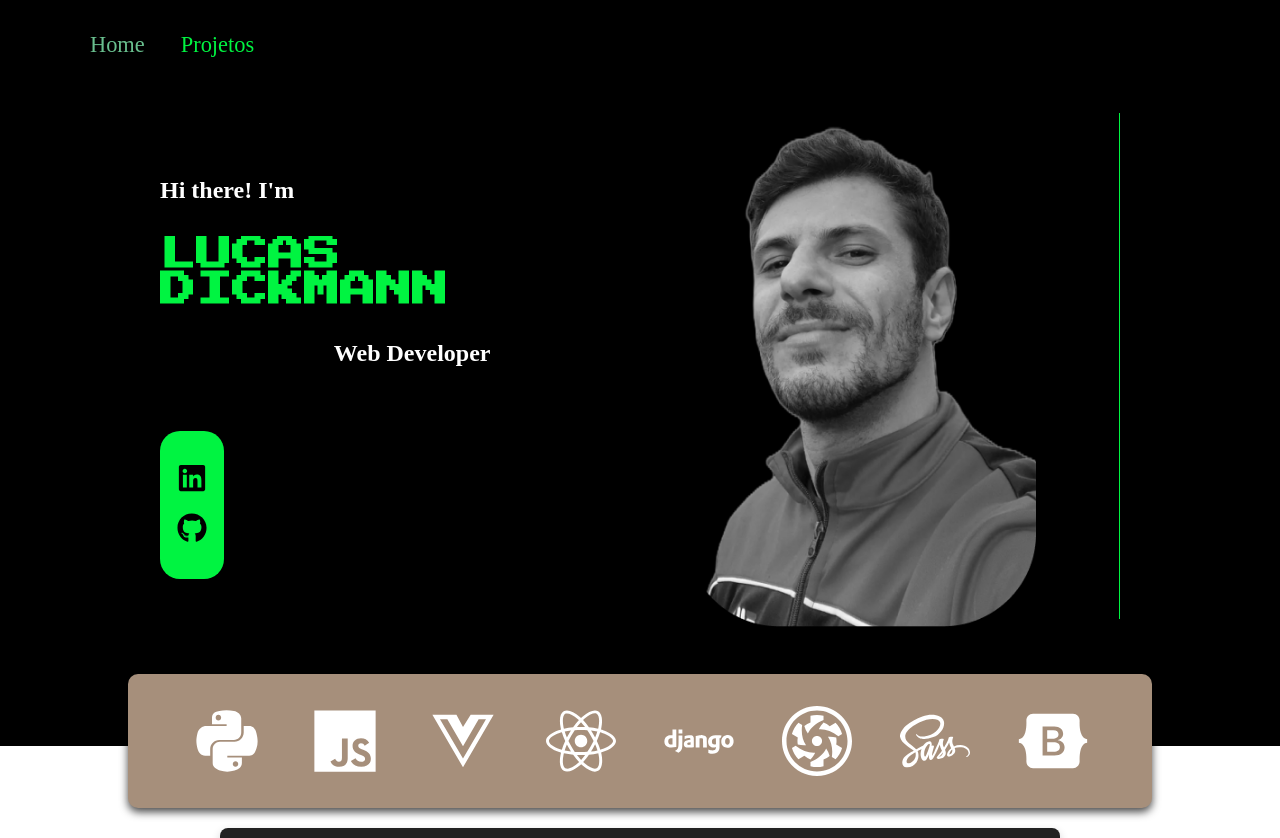
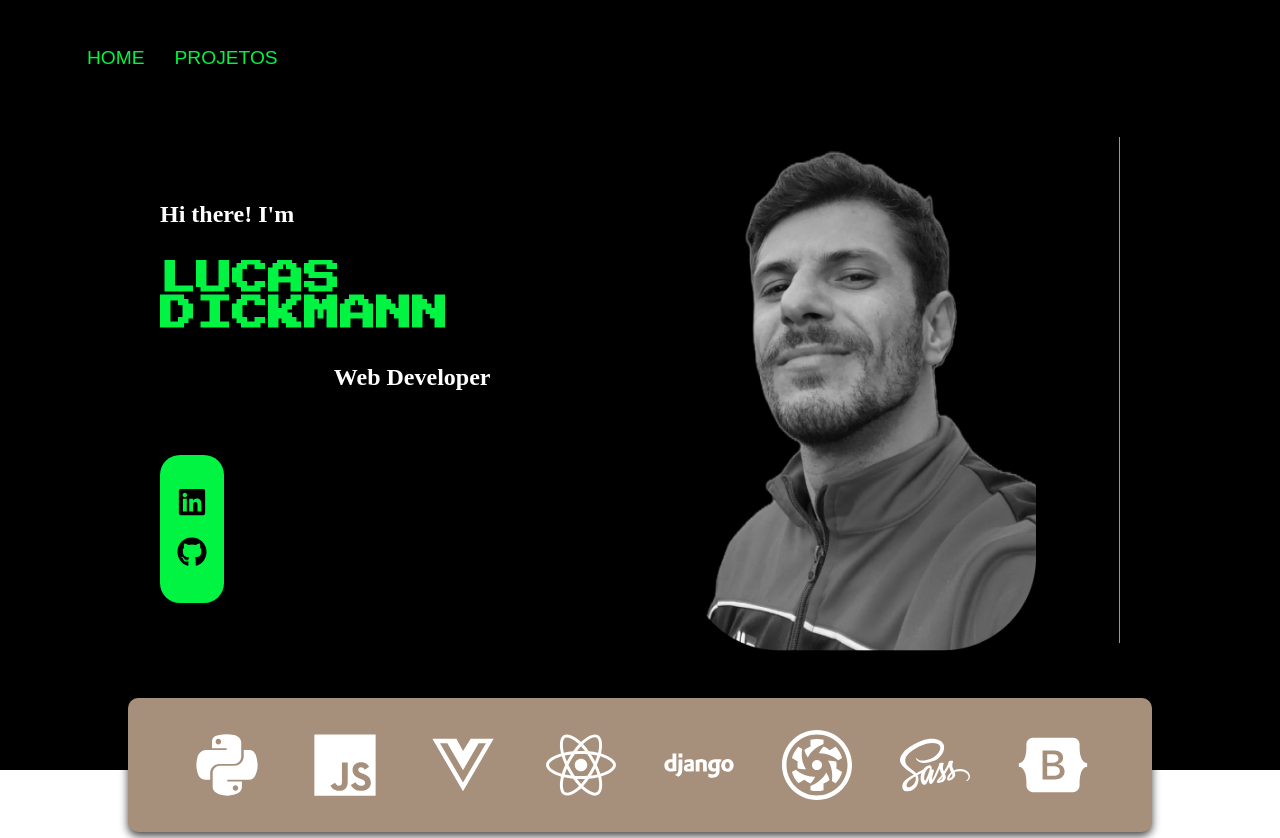
Before and after one commit to ldickmann/ldickmann.github.io, a React (Vite) app: page / in a window 1280 px wide. Shown: the top 838 px of the page. Built offline with nearby package versions, Linux system fonts and the light colour scheme.

Commit message:
STYLE: Componente NavLinks

```diff
--- a/src/components/NavLinks/index.jsx
+++ b/src/components/NavLinks/index.jsx
@@ -1,80 +1,116 @@
-import { Link, useLocation } from "react-router-dom";
-import styled, { css } from "styled-components";
+import { Link } from "react-router-dom";
+import styled from "styled-components";
 import PropTypes from "prop-types";
 
-const StyledLink = styled(Link)`
+const LinkText = styled.div`
+  font-size: 1.2rem;
+  text-align: center;
+  position: relative;
+  z-index: 2;
   color: var(--color-green);
   text-decoration: none;
-  padding: 1rem 0.5rem;
-  border-radius: 3px;
-  transition: background-color 0.3s ease, color 0.3s ease, padding 0.3s ease;
-  font-size: 1.4rem;
+  font-family: "Black Ops One", "Righteous", Arial, sans-serif;
+  text-transform: uppercase;
+  transition: 0.3s ease-in-out;
+  -webkit-transition: 0.3s ease-in-out;
+  transform: translate(0, 0);
+  -webkit-transform: translate(0, 0);
+  text-shadow: rgba(133, 185, 255, 0);
 
-  &:hover {
-    background-color: var(--color-white-medium);
-    color: var(--color-black-medium);
-    display: flex;
-    height: 30%;
+  &:after {
+    display: inline-block;
+    content: attr(data-text);
+    position: absolute;
+    top: 0px;
+    left: 0px;
+    transition: 0.3s ease-in-out;
+    -webkit-transition: 0.3s ease-in-out;
+    opacity: 0;
+    transform: translate(-20px, -50px) rotate(-20deg);
+    -webkit-transform: translate(-20px, -50px) rotate(-20deg);
+    color: var(--color-white);
+    max-width: 50%;
+    overflow: hidden;
+    visibility: hidden;
+  }
+`;
+
+const TestBox = styled.div`
+  position: absolute;
+  transition: 0.3s ease-in-out;
+  -webkit-transition: 0.3s ease-in-out;
+  left: 50%;
+  height: 25px;
+  width: 100%;
+  top: 15px;
+  background: transparent;
+  text-align: right;
+  overflow: hidden;
+  transform: translate(20px, -50px) rotate(20deg);
+  -webkit-transform: translate(20px, -50px) rotate(20deg);
+  z-index: 2;
+  opacity: 0;
+  transition-delay: 0.15s;
+  -webkit-transition-delay: 0.15s;
+  visibility: visible;
+
+  span {
+    font-size: 1.2rem;
+    position: absolute;
+    left: -50%;
+    z-index: 2;
+    color: var(--color-white);
+    text-decoration: none;
+    font-family: "Black Ops One", "Righteous", Arial, sans-serif;
+    text-transform: uppercase;
+    transition: 0.3s ease-in-out;
+    -webkit-transition: 0.3s ease-in-out;
+  }
+`;
+
+const NavStyleItem = styled(Link)`
+  position: relative;
+  display: inline-block;
+  height: 35px;
+  padding-top: 15px;
+  margin: 0 5px;
+  background: transparent;
+  z-index: 2;
+  color: #007bff;
+  text-decoration: none;
+  font-family: Arial, sans-serif;
+  text-transform: uppercase;
+  transition: 0.3s ease-in-out;
+  -webkit-transition: 0.3s ease-in-out;
+
+  &:hover ${LinkText}:after, &:hover ${TestBox} {
+    visibility: visible;
+    transform: translate(0, 0);
+    -webkit-transform: translate(0, 0);
+    opacity: 1;
   }
 
-  &:active {
-    background-color: var(--color-beige);
-    color: var(--color-white-medium);
+  &:hover ${LinkText} {
+    color: rgba(133, 185, 255, 0);
+    transition-delay: 0.3s;
+    -webkit-transition-delay: 0.3s;
   }
-
-  ${({ $isActive }) =>
-    $isActive &&
-    css`
-      color: var(--color-green-active);
-    `}
 `;
 
-const SidebarLink = styled(Link)`
-  color: white;
-  font-family: "Silkscreen", serif;
-  font-weight: 500;
-  font-size: 1.5rem;
-  width: 90%;
-  transition: opacity 0.3s ease, color 0.3s ease, padding 0.3s ease;
-  text-decoration: none;
-
-  &:hover {
-    opacity: 0.8;
-    color: var(--color-white-medium);
-    padding: 3.2rem 0.7rem;
-  }
-
-  &:active {
-    opacity: 0.6;
-    color: var(--color-green-active);
-  }
-
-  ${({ $isActive }) =>
-    $isActive &&
-    css`
-      color: var(--color-green-active);
-    `}
-`;
-
-const NavLinks = ({ children, to, isSidebar }) => {
-  const location = useLocation();
-  const isActive = location.pathname === to;
-
-  return isSidebar ? (
-    <SidebarLink to={to} $isActive={isActive}>
-      {children}
-    </SidebarLink>
-  ) : (
-    <StyledLink to={to} $isActive={isActive}>
-      {children}
-    </StyledLink>
+const NavLinks = ({ children, to }) => {
+  return (
+    <NavStyleItem to={to}>
+      <LinkText data-text={children}>{children}</LinkText>
+      <TestBox>
+        <span>{children}</span>
+      </TestBox>
+    </NavStyleItem>
   );
 };
 
 NavLinks.propTypes = {
   children: PropTypes.node.isRequired,
   to: PropTypes.string.isRequired,
-  isSidebar: PropTypes.bool,
 };
 
 export default NavLinks;
```
